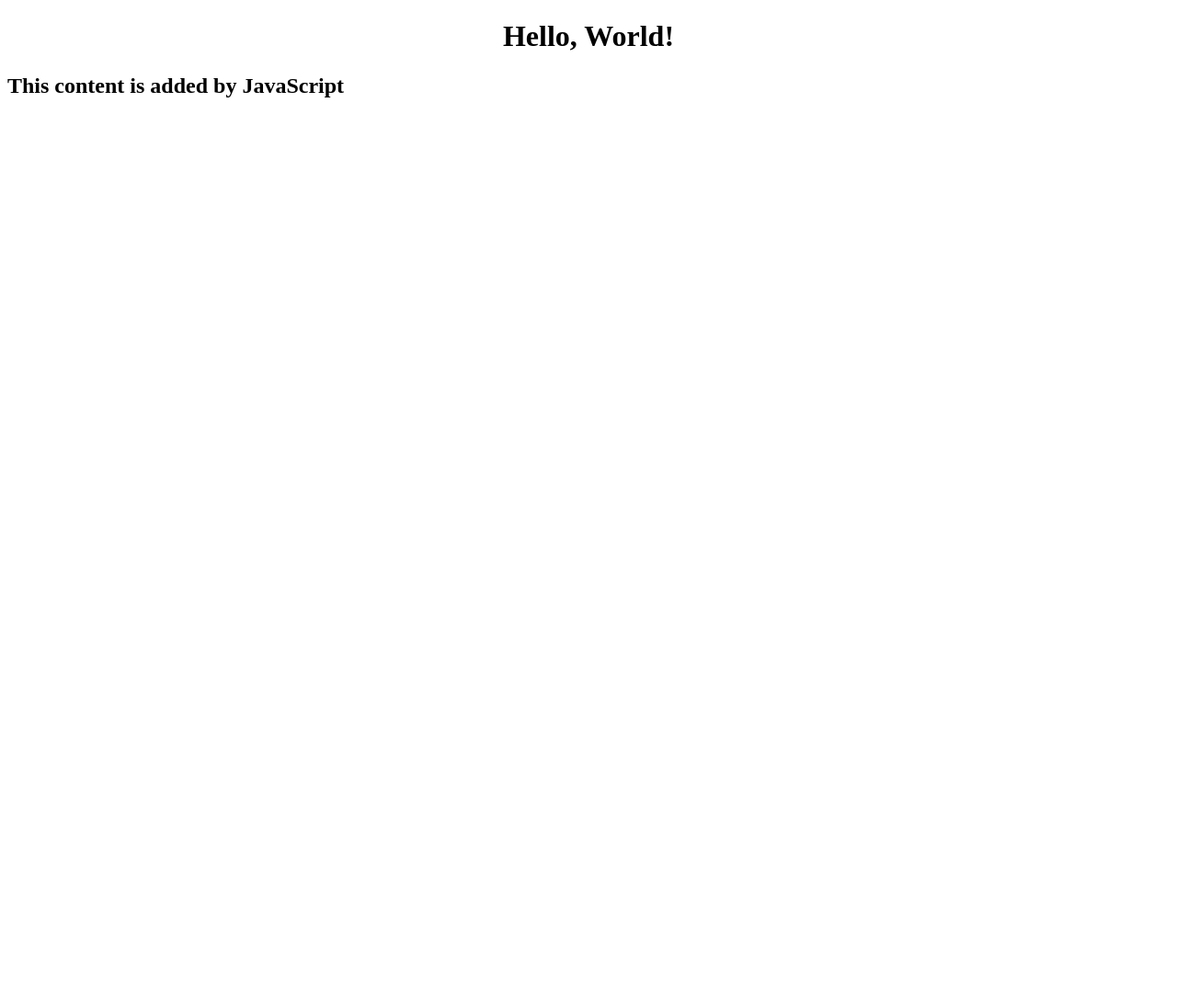
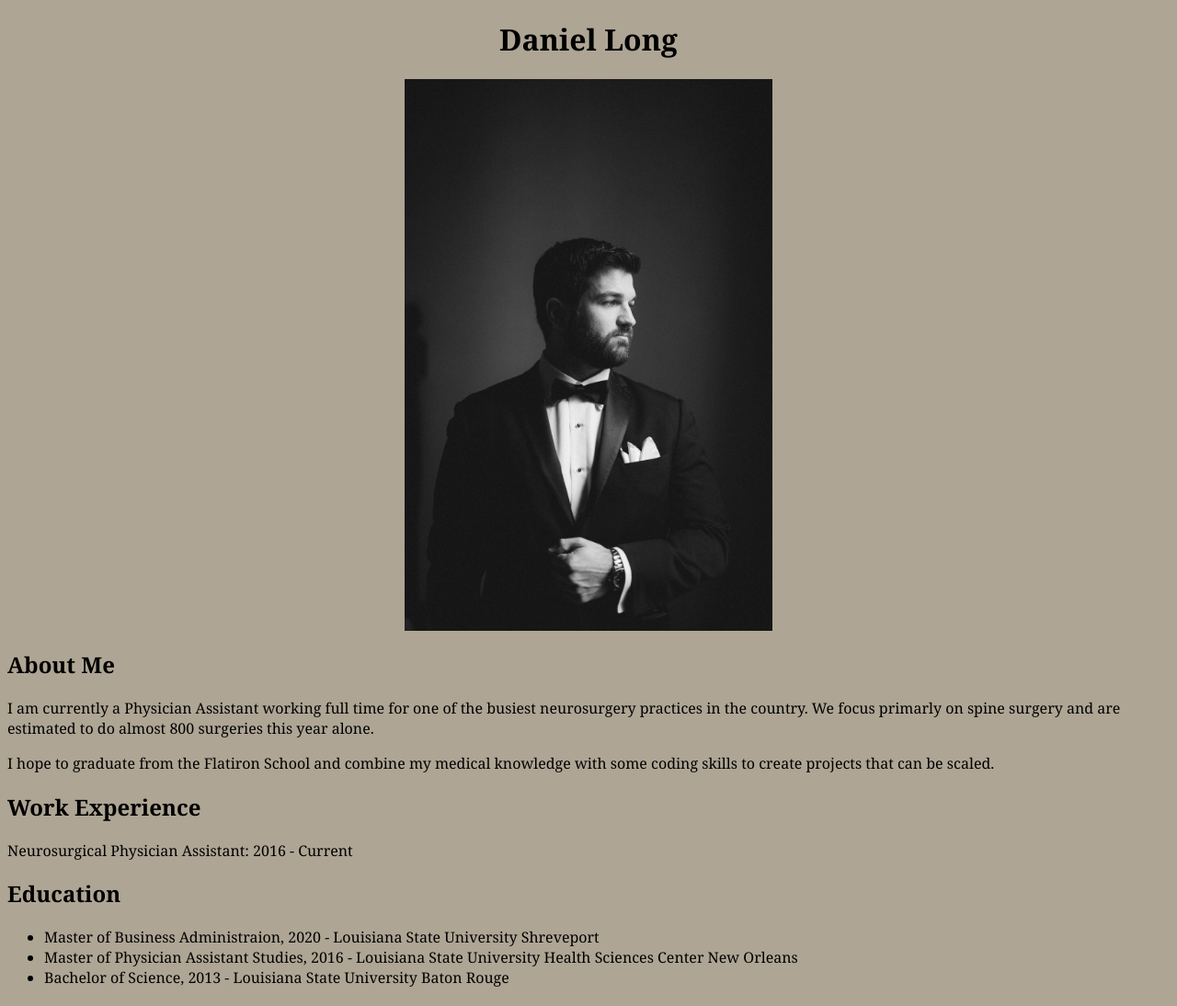
Before and after one commit to dannylong18/my_personal_website, a plain HTML site: page index.html in a window 1280 px wide. Shown: the whole page at 92% size. Before the commit the page ends 800 px from the top, so only its background shows below. Drawn offline with Linux system fonts and the light colour scheme.

Commit message:
updated webpage

```diff
--- a/index.html
+++ b/index.html
@@ -5,7 +5,23 @@
         <link rel="stylesheet" href="style.css"/>
     </head>
     <body>
-        <h1>Hello, World!</h1>
+        <h1>
+            <a href="index.html" class="headline">Daniel Long</a>
+        </h1>
+            <div class="portrait">
+                <img src="SarahandDanielLong-125.jpg" alt="Portrait" width="400" height="600"/>
+            </div>
+
+            <h2>About Me</h2>
+                <p>I am currently a Physician Assistant working full time for one of the busiest neurosurgery practices in the country. We focus primarly on spine surgery and are estimated to do almost 800 surgeries this year alone.</p> <p>I hope to graduate from the Flatiron School and combine my medical knowledge with some coding skills to create projects that can be scaled.</p>
+            <h2>Work Experience</h2>
+                <p>Neurosurgical Physician Assistant: 2016 - Current</p>
+            <h2>Education</h2>
+                <ul>
+                    <li>Master of Business Administraion, 2020 - Louisiana State University Shreveport</li>
+                    <li>Master of Physician Assistant Studies, 2016 - Louisiana State University Health Sciences Center New Orleans</li>
+                    <li>Bachelor of Science, 2013 - Louisiana State University Baton Rouge</li>
+                </ul>
         <script src="script.js"></script>
     </body>
 </html>
--- a/script.js
+++ b/script.js
@@ -1,3 +1,3 @@
 const h2 = document.createElement("h2")
-h2.textContent = "This content is added by JavaScript";
+h2.textContent = "";
 document.querySelector("body").appendChild(h2);
--- a/style.css
+++ b/style.css
@@ -1,3 +1,29 @@
+
+body {
+   background-color: #aea594;
+   font-family: Cambria, Cochin, Georgia, Times, 'Times New Roman', serif;
+}
+
 h1 {
    text-align: center;
+
 }
+
+.headline {
+   text-decoration: none;
+   color: black;
+}
+.headline-link:link,
+.headline-link:visited,
+.headline-link:hover,
+.headline-link:active { color: inherit;}
+
+ h2 {
+   text-align: left;
+ }
+
+.portrait {
+   display: flex;
+    align-items: center;
+    justify-content: center;
+}
```
Also changed, not shown: SarahandDanielLong-125.jpg (added).
